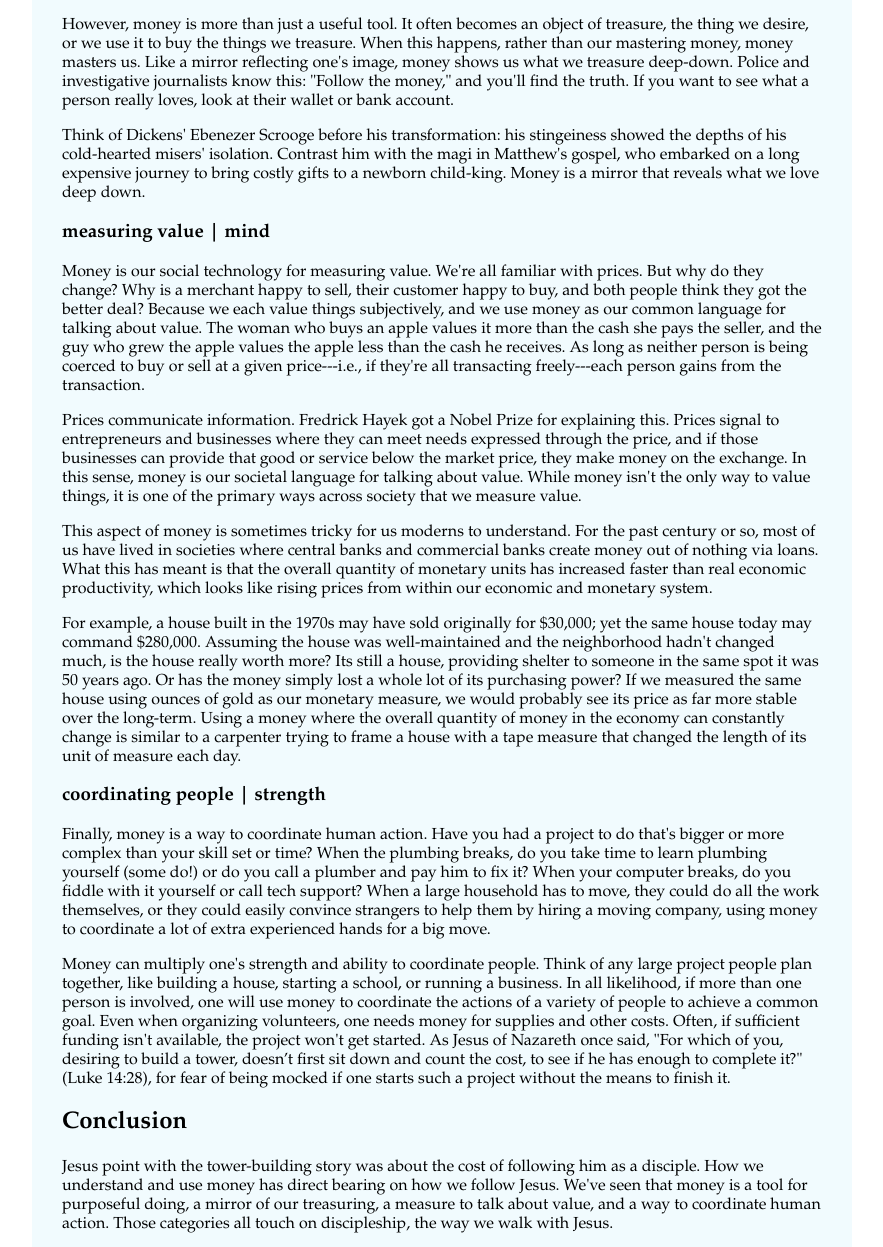
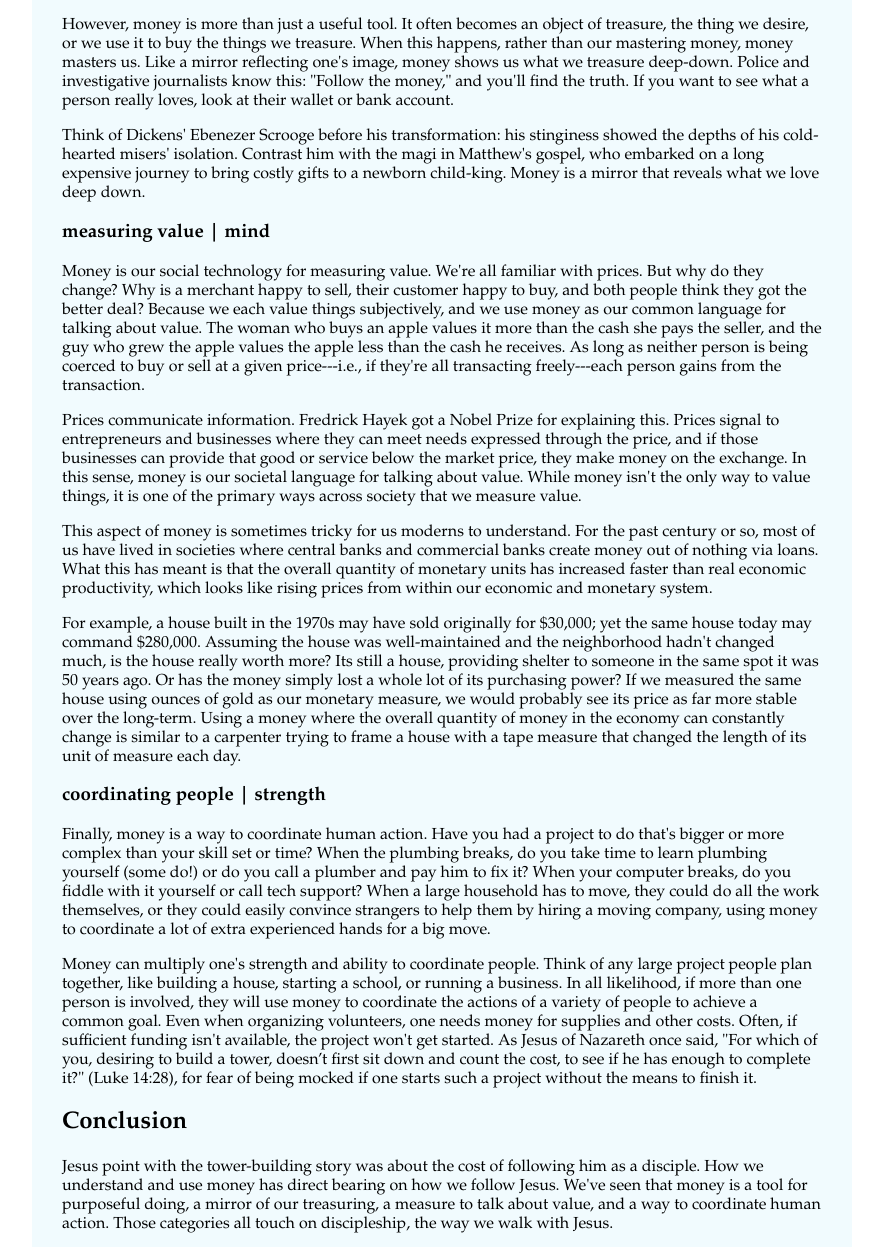
Before and after one commit to PeagCafe/PeagCafe.github.io, a plain HTML site: page blog/A-Framework/index.html in a window 1280 px wide. Shown: the part 813-2060 px from the top of the page, without its empty margins (198-1081 px from the left). Drawn offline with Linux system fonts and the light colour scheme; files that its build step writes are made by us from their sources.

Commit message:
Update index.html
Fix a few typos

```diff
--- a/blog/A-Framework/index.html
+++ b/blog/A-Framework/index.html
@@ -43,7 +43,7 @@
 <p>We use money to secure what we need as individuals and families: food, shelter, health-care, education, entertainment, communications. Money serves as a tool we use to accomplish what we've decided to do.</p>
 <h3>a mirror of our treasuring | soul</h3>
 <p>However, money is more than just a useful tool. It often becomes an object of treasure, the thing we desire, or we use it to buy the things we treasure. When this happens, rather than our mastering money, money masters us. Like a mirror reflecting one's image, money shows us what we treasure deep-down. Police and investigative journalists know this: "Follow the money," and you'll find the truth. If you want to see what a person really loves, look at their wallet or bank account.</p>
-<p>Think of Dickens' Ebenezer Scrooge before his transformation: his stingeiness showed the depths of his cold-hearted misers' isolation. Contrast him with the magi in Matthew's gospel, who embarked on a long expensive journey to bring costly gifts to a newborn child-king. Money is a mirror that reveals what we love deep down.</p>
+<p>Think of Dickens' Ebenezer Scrooge before his transformation: his stinginess showed the depths of his cold-hearted misers' isolation. Contrast him with the magi in Matthew's gospel, who embarked on a long expensive journey to bring costly gifts to a newborn child-king. Money is a mirror that reveals what we love deep down.</p>
 <h3>measuring value | mind</h3>
 <p>Money is our social technology for measuring value. We're all familiar with prices. But why do they change? Why is a merchant happy to sell, their customer happy to buy, and both people think they got the better deal? Because we each value things subjectively, and we use money as our common language for talking about value. The woman who buys an apple values it more than the cash she pays the seller, and the guy who grew the apple values the apple less than the cash he receives. As long as neither person is being coerced to buy or sell at a given price---i.e., if they're all transacting freely---each person gains from the transaction.</p>
 <p>Prices communicate information. Fredrick Hayek got a Nobel Prize for explaining this. Prices signal to entrepreneurs and businesses where they can meet needs expressed through the price, and if those businesses can provide that good or service below the market price, they make money on the exchange. In this sense, money is our societal language for talking about value. While money isn't the only way to value things, it is one of the primary ways across society that we measure value.</p>
@@ -51,7 +51,7 @@
 <p>For example, a house built in the 1970s may have sold originally for $30,000; yet the same house today may command $280,000. Assuming the house was well-maintained and the neighborhood hadn't changed much, is the house really worth more? Its still a house, providing shelter to someone in the same spot it was 50 years ago. Or has the money simply lost a whole lot of its purchasing power? If we measured the same house using ounces of gold as our monetary measure, we would probably see its price as far more stable over the long-term. Using a money where the overall quantity of money in the economy can constantly change is similar to a carpenter trying to frame a house with a tape measure that changed the length of its unit of measure each day.</p>
 <h3>coordinating people | strength</h3>
 <p>Finally, money is a way to coordinate human action. Have you had a project to do that's bigger or more complex than your skill set or time? When the plumbing breaks, do you take time to learn plumbing yourself (some do!) or do you call a plumber and pay him to fix it? When your computer breaks, do you fiddle with it yourself or call tech support? When a large household has to move, they could do all the work themselves, or they could easily convince strangers to help them by hiring a moving company, using money to coordinate a lot of extra experienced hands for a big move.</p>
-<p>Money can multiply one's strength and ability to coordinate people. Think of any large project people plan together, like building a house, starting a school, or running a business. In all likelihood, if more than one person is involved, one will use money to coordinate the actions of a variety of people to achieve a common goal. Even when organizing volunteers, one needs money for supplies and other costs. Often, if sufficient funding isn't available, the project won't get started. As Jesus of Nazareth once said, "For which of you, desiring to build a tower, doesn’t first sit down and count the cost, to see if he has enough to complete it?" (Luke 14:28), for fear of being mocked if one starts such a project without the means to finish it.</p>
+<p>Money can multiply one's strength and ability to coordinate people. Think of any large project people plan together, like building a house, starting a school, or running a business. In all likelihood, if more than one person is involved, they will use money to coordinate the actions of a variety of people to achieve a common goal. Even when organizing volunteers, one needs money for supplies and other costs. Often, if sufficient funding isn't available, the project won't get started. As Jesus of Nazareth once said, "For which of you, desiring to build a tower, doesn’t first sit down and count the cost, to see if he has enough to complete it?" (Luke 14:28), for fear of being mocked if one starts such a project without the means to finish it.</p>
 <h2>Conclusion</h2>
 <p>Jesus point with the tower-building story was about the cost of following him as a disciple. How we understand and use money has direct bearing on how we follow Jesus. We've seen that money is a tool for purposeful doing, a mirror of our treasuring, a measure to talk about value, and a way to coordinate human action. Those categories all touch on discipleship, the way we walk with Jesus.</p>
 <p>Jesus evoked those four categories of human action when he answered a question regarding the most important of God's commandments, "The most important is, 'Hear or Israel: the Lord our God, the Lord is one. And you shall love the Lord your God with all your heart and with all your soul and with all your mind and with all your strength.' The second is this: 'You shall love your neighbor as yourself.' There is no other commandment greater than these." (Mark 10:29-31)</p>
```
